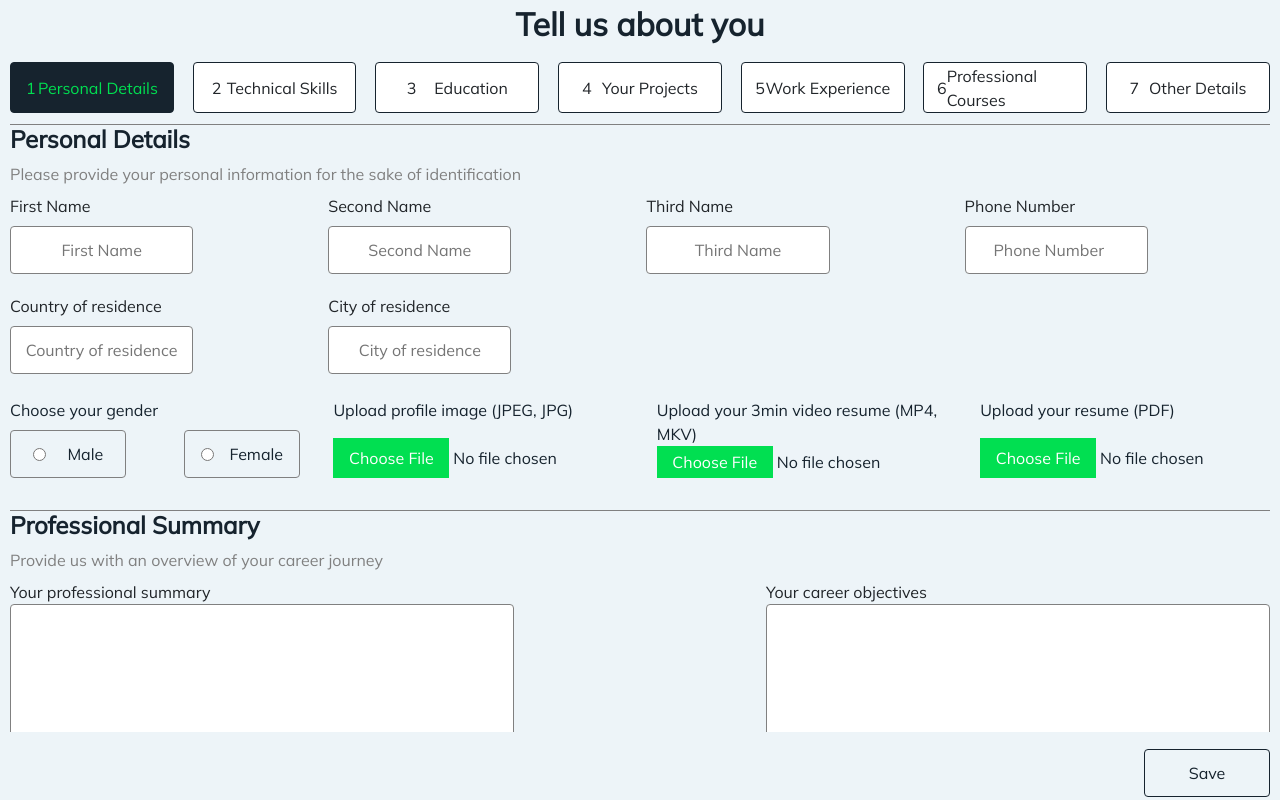
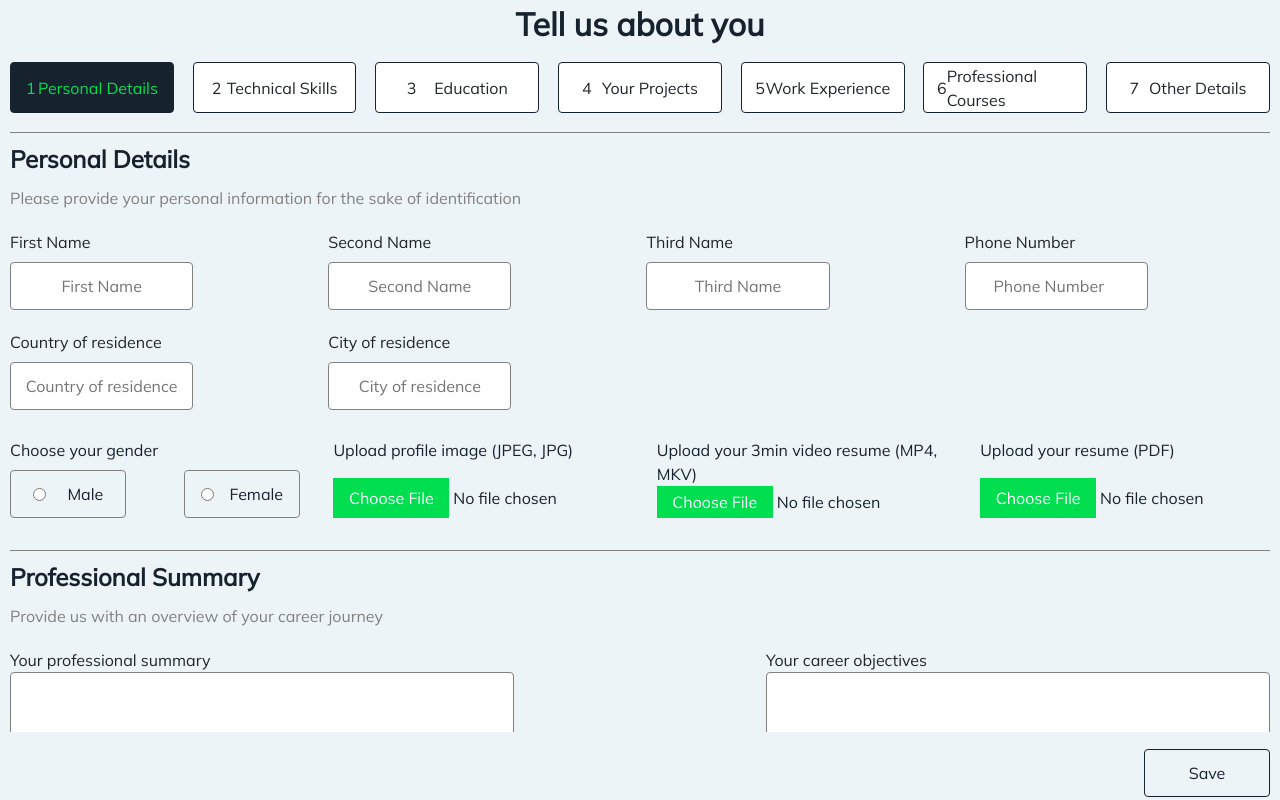
Before and after one commit to MokuaEnock/mboka, a React (Vite) app: page /seeker/signup in a window 1280 px wide. Built offline with nearby package versions, Linux system fonts and the light colour scheme; a small style sheet from the web is missing.

Commit message:
set signup section 1 as separate component

```diff
--- a/package.json
+++ b/package.json
@@ -16,6 +16,7 @@
     "jspdf": "^2.5.1",
     "jspdf-autotable": "^3.5.29",
     "lodash": "^4.17.21",
+    "pdfjs-dist": "^3.7.107",
     "popper.js": "^1.16.1",
     "react": "^18.2.0",
     "react-chartjs-2": "^5.2.0",
--- /dev/null
+++ b/src/Components/seeker/signup/personal/personal.jsx
@@ -0,0 +1,101 @@
+import SeekerSectionHeader from "../../ss-header/header";
+
+export default function SignupSection1({sectionRefs, handleNextSection}) {
+  return (
+    <form className="seeker-signup-sections" ref={sectionRefs}>
+      <div className="seeker-ss-cont">
+        <SeekerSectionHeader
+          header={"Personal Details"}
+          paragraph={
+            "Please provide your personal information for the sake of identification "
+          }
+        />
+
+        <div className="seeker-ss-conts-cont-text">
+          <label>
+            <p>First Name</p>
+            <input placeholder="First Name" />
+          </label>
+          <label>
+            <p>Second Name</p>
+            <input type="text" placeholder="Second Name" />
+          </label>
+
+          <label>
+            <p>Third Name</p>
+            <input type="text" placeholder="Third Name" />
+          </label>
+
+          <label>
+            <p>Phone Number</p>
+            <input type="number" placeholder="Phone Number" />
+          </label>
+
+          <label>
+            <p>Country of residence</p>
+            <input type="text" placeholder="Country of residence" />
+          </label>
+
+          <label>
+            <p>City of residence</p>
+            <input type="text" placeholder="City of residence" />
+          </label>
+        </div>
+
+        <div className="seeker-ss-conts-cont-custom">
+          <label className="seeker-ss-customs">
+            <p>Choose your gender</p>
+
+            <span>
+              <p>
+                <input type="radio" name="gender" value="male" /> Male
+              </p>
+              <p>
+                <input type="radio" name="gender" value="female" /> Female
+              </p>
+            </span>
+          </label>
+
+          <label className="seeker-ss-customs">
+            <p>Upload profile image (JPEG, JPG)</p>
+            <input type="file" accept="image/jpeg, image/jpg, image/png" />
+          </label>
+
+          <label className="seeker-ss-customs">
+            <p>Upload your 3min video resume (MP4, MKV)</p>
+            <input type="file" accept="video/mp4, video/mkv" />
+          </label>
+
+          <label className="seeker-ss-customs">
+            <p>Upload your resume (PDF)</p>
+            <input type="file" accept="application/pdf" />
+          </label>
+        </div>
+
+        <SeekerSectionHeader
+          header={"Professional Summary"}
+          paragraph={"Provide us with an overview of your career journey"}
+        />
+
+        <div className="seeker-ss-conts-cont-textarea">
+          <label className="seeker-scc-textareas">
+            <p>Your professional summary</p>
+            <textarea maxLength="500" />
+          </label>
+
+          <label className="seeker-scc-textareas">
+            <p>Your career objectives</p>
+            <textarea maxLength="500" />
+          </label>
+        </div>
+      </div>
+      <div className="seeker-ss-buttons">
+        <p></p>
+        <button type="button" onClick={handleNextSection}>
+          Save
+        </button>
+      </div>
+    </form>
+
+  );
+}
--- a/src/Components/seeker/ss-header/header.css
+++ b/src/Components/seeker/ss-header/header.css
@@ -4,6 +4,11 @@
   flex-direction: column;
   align-items: flex-start;
   justify-content: space-between;
+}
+
+.seeker-ss-conts-header > * {
+  margin-bottom: 1.5vh;
+  margin-top: 1.5vh;
 }
 
 .seeker-ss-conts-header > h3 {
--- a/src/Pages/seeker/signup/signup.css
+++ b/src/Pages/seeker/signup/signup.css
@@ -91,7 +91,8 @@
 }
 
 .seeker-ss-cont > * {
-  margin-bottom: 1vh;
+  margin-bottom: 2.5vh;
+  margin-top: 1vh;
 }
 
 .seeker-ss-buttons {
@@ -234,3 +235,28 @@
 .seeker-scc-textareas > textarea:focus {
   outline: none;
 }
+
+/* Section 2 */
+
+.seeker-ss2-cont1 {
+  width: 100%;
+  /* border: thin solid black; */
+  display: grid;
+  row-gap: 2vh;
+  column-gap: 1vw;
+  grid-template-columns: repeat(9, 1fr);
+}
+
+.seeker-ss2-cont1 > * {
+  height: 6vh;
+  border: thin solid var(--primary);
+  font-size: 1rem;
+  border-radius: 4px;
+  background-color: transparent;
+}
+
+.selected_skill_item {
+  border: thin solid var(--primary);
+  background-color: var(--primary);
+  color: var(--secondary);
+}
--- a/src/Pages/seeker/signup/signup.jsx
+++ b/src/Pages/seeker/signup/signup.jsx
@@ -1,6 +1,7 @@
 import { useState, useRef } from "react";
 import "./signup.css";
 import SeekerSectionHeader from "../../../Components/seeker/ss-header/header";
+import SignupSection1 from "../../../Components/seeker/signup/personal/personal";
 
 export default function SeekerSignup() {
   const [currentSection, setCurrentSection] = useState(1);
@@ -84,109 +85,74 @@ export default function SeekerSignup() {
     );
   }
 
-  function SignupSection1() {
+  function SignupSection2() {
     return (
-      <form className="seeker-signup-sections" ref={sectionRefs[0]}>
+      <form className="seeker-signup-sections" ref={sectionRefs[1]}>
         <div className="seeker-ss-cont">
           <SeekerSectionHeader
-            header={"Personal Details"}
+            header={"Skills"}
             paragraph={
-              "Please provide your personal information for the sake of identification "
+              "Select skills that you are good at and you can actually do."
+            }
+          />
+          <div className="seeker-ss2-cont1">
+            <button>Machine Learning</button>
+            <button>Machine Learning</button>
+            <button>Machine Learning</button>
+            <button>Statistical Analysis</button>
+            <button>Machine Learning</button>
+            <button>Data Visualization</button>
+            <button>Data Analysis</button>
+            <button>Machine Learning</button>
+            <button>Machine Learning</button>
+            <button>Machine Learning</button>
+            <button>Machine Learning</button>
+            <button>Cloud Engineering</button>
+          </div>
+
+          <SeekerSectionHeader
+            header={"Technologies"}
+            paragraph={
+              "Select technologies that you have previously worked with."
             }
           />
 
-          <div className="seeker-ss-conts-cont-text">
-            <label>
-              <p>First Name</p>
-              <input placeholder="First Name" />
-            </label>
-            <label>
-              <p>Second Name</p>
-              <input type="text" placeholder="Second Name" />
-            </label>
-
-            <label>
-              <p>Third Name</p>
-              <input type="text" placeholder="Third Name" />
-            </label>
-
-            <label>
-              <p>Phone Number</p>
-              <input type="number" placeholder="Phone Number" />
-            </label>
-
-            <label>
-              <p>Country of residence</p>
-              <input type="text" placeholder="Country of residence" />
-            </label>
-
-            <label>
-              <p>City of residence</p>
-              <input type="text" placeholder="City of residence" />
-            </label>
-          </div>
-
-          <div className="seeker-ss-conts-cont-custom">
-            <label className="seeker-ss-customs">
-              <p>Choose your gender</p>
-
-              <span>
-                <p>
-                  <input type="radio" name="gender" value="male" /> Male
-                </p>
-                <p>
-                  <input type="radio" name="gender" value="female" /> Female
-                </p>
-              </span>
-            </label>
-
-            <label className="seeker-ss-customs">
-              <p>Upload profile image (JPEG, JPG)</p>
-              <input type="file" accept="image/jpeg, image/jpg, image/png" />
-            </label>
-
-            <label className="seeker-ss-customs">
-              <p>Upload your 3min video resume (MP4, MKV)</p>
-              <input type="file" accept="video/mp4, video/mkv" />
-            </label>
-
-            <label className="seeker-ss-customs">
-              <p>Upload your resume (PDF)</p>
-              <input type="file" accept="application/pdf" />
-            </label>
+          <div className="seeker-ss2-cont1">
+            <button>Vs Code</button>
+            <button>Jupyter Notebook</button>
+            <button>Conda</button>
+            <button>Pytorch</button>
+            <button>TensorFlow</button>
+            <button>SkLearn</button>
+            <button>SkLearn</button>
+            <button>SkLearn</button>
+            <button>SkLearn</button>
+            <button>SkLearn</button>
+            <button>SkLearn</button>
+            <button>Google Cloud</button>
           </div>
 
           <SeekerSectionHeader
-            header={"Professional Summary"}
-            paragraph={"Provide us with an overview of your career journey"}
+            header={"Programming Languages"}
+            paragraph={
+              "Select all the programming languages that you can write code confidently in."
+            }
           />
 
-          <div className="seeker-ss-conts-cont-textarea">
-            <label className="seeker-scc-textareas">
-              <p>Your professional summary</p>
-              <textarea maxLength="500" />
-            </label>
-
-            <label className="seeker-scc-textareas">
-              <p>Your career objectives</p>
-              <textarea maxLength="500" />
-            </label>
+          <div className="seeker-ss2-cont1">
+            <button>Python</button>
+            <button>Ruby</button>
+            <button>C</button>
+            <button>C++</button>
+            <button>C#</button>
+            <button>Java</button>
+            <button>JavaScript</button>
+            <button>Kotlin</button>
+            <button>Rust</button>
+            <button>Cobal</button>
+            <button>Go</button>
           </div>
         </div>
-        <div className="seeker-ss-buttons">
-          <p></p>
-          <button type="button" onClick={handleNextSection}>
-            Save
-          </button>
-        </div>
-      </form>
-    );
-  }
-
-  function SignupSection2() {
-    return (
-      <form className="seeker-signup-sections" ref={sectionRefs[1]}>
-        <div className="seeker-ss-cont"></div>
         <div className="seeker-ss-buttons">
           <p></p>
           <button type="button" onClick={handleNextSection}>
@@ -270,7 +236,12 @@ export default function SeekerSignup() {
   return (
     <main id="seeker-signup" ref={mainRef}>
       <SignupHeader />
-      {currentSection === 1 && <SignupSection1 />}
+      {currentSection === 1 && (
+        <SignupSection1
+          sectionRefs={sectionRefs[0]}
+          handleNextSection={handleNextSection}
+        />
+      )}
       {currentSection === 2 && <SignupSection2 />}
       {currentSection === 3 && <SignupSection3 />}
       {currentSection === 4 && <SignupSection4 />}
```
Also changed, not shown: src/Components/seeker/signup/education/education.css (added), src/Components/seeker/signup/education/education.jsx (added), src/Components/seeker/signup/personal/personal.css (added), 1 other file (tests, documents, lock files or other folders).
